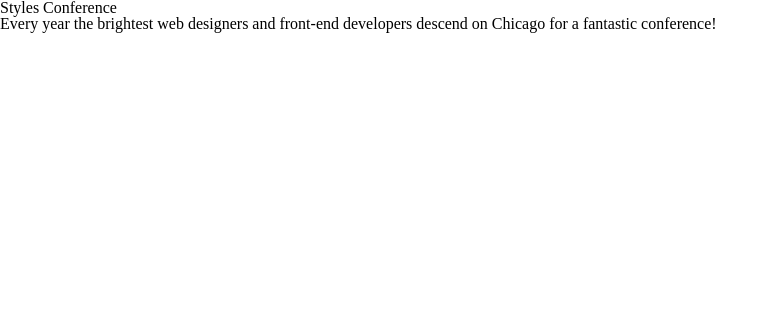
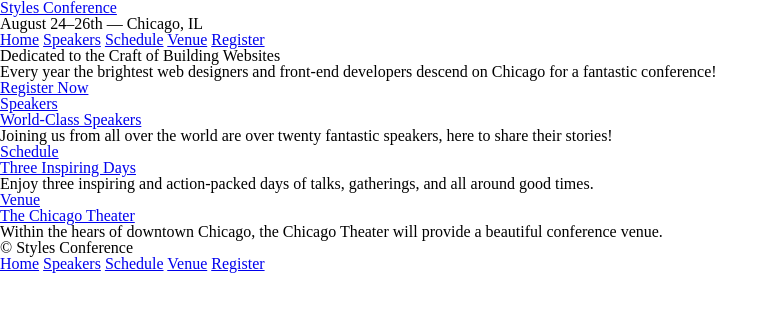
Before and after one commit to stephensl/LS202, a plain HTML site: page lesson_1/index.html in a window 1280 px wide. Shown: the whole page, without its empty margins (0-778 px from the left). Drawn offline with Linux system fonts and the light colour scheme.

Commit message:
continue

```diff
--- a/lesson_1/index.html
+++ b/lesson_1/index.html
@@ -6,7 +6,67 @@
     <link rel="stylesheet" href="assets/stylesheets/main.css">
   </head>
   <body>
-    <h1>Styles Conference</h1>
-    <p>Every year the brightest web designers and front-end developers descend on Chicago for a fantastic conference!</p>
+    <header>
+      <h1>
+        <a href="index.html">Styles Conference</a>
+      </h1>
+      <h3>August 24&ndash;26th &mdash; Chicago, IL</h3>
+
+      <nav>
+        <a href="index.html">Home</a>
+        <a href="speakers.html">Speakers</a>
+        <a href="schedule.html">Schedule</a>
+        <a href="venue.html">Venue</a>
+        <a href="register.html">Register</a>
+      </nav>
+
+    </header>
+
+    <section>
+      <h2> Dedicated to the Craft of Building Websites</h2>
+      <p>Every year the brightest web designers and front-end developers descend on Chicago for a fantastic conference!</p>
+      <a href="register.html">Register Now</a>
+    </section>
+
+    <section>
+
+      <section>
+        <a href="speakers.html">
+          <h5>Speakers</h5>
+          <h3>World-Class Speakers</h3>
+        </a>
+        <p>Joining us from all over the world are over <i>twenty</i> fantastic speakers, here to share their stories!</p>
+      </section>
+
+      <section>
+        <a href="schedule.html">
+          <h5>Schedule</h5>
+          <h3>Three Inspiring Days</h3>
+        </a>
+        <p>Enjoy three inspiring and action-packed days of talks, gatherings, and all around good times.</p>
+      </section>
+
+      <section>
+        <a href="venue.html">
+          <h5>Venue</h5>
+          <h3>The Chicago Theater</h3>
+        </a>
+        <p>Within the hears of downtown Chicago, the Chicago Theater will provide a beautiful conference venue.</p>
+      </section>
+
+    </section>
+
+    <footer>
+      <small>&copy; Styles Conference</small>
+
+      <nav>
+        <a href="index.html">Home</a>
+        <a href="speakers.html">Speakers</a>
+        <a href="schedule.html">Schedule</a>
+        <a href="venue.html">Venue</a>
+        <a href="register.html">Register</a>
+      </nav>
+
+    </footer>
   </body>
 </html>
```
Also changed, not shown: register.html (added), schedule.html (added), speakers.html (added), venue.html (added), 1 other file.
